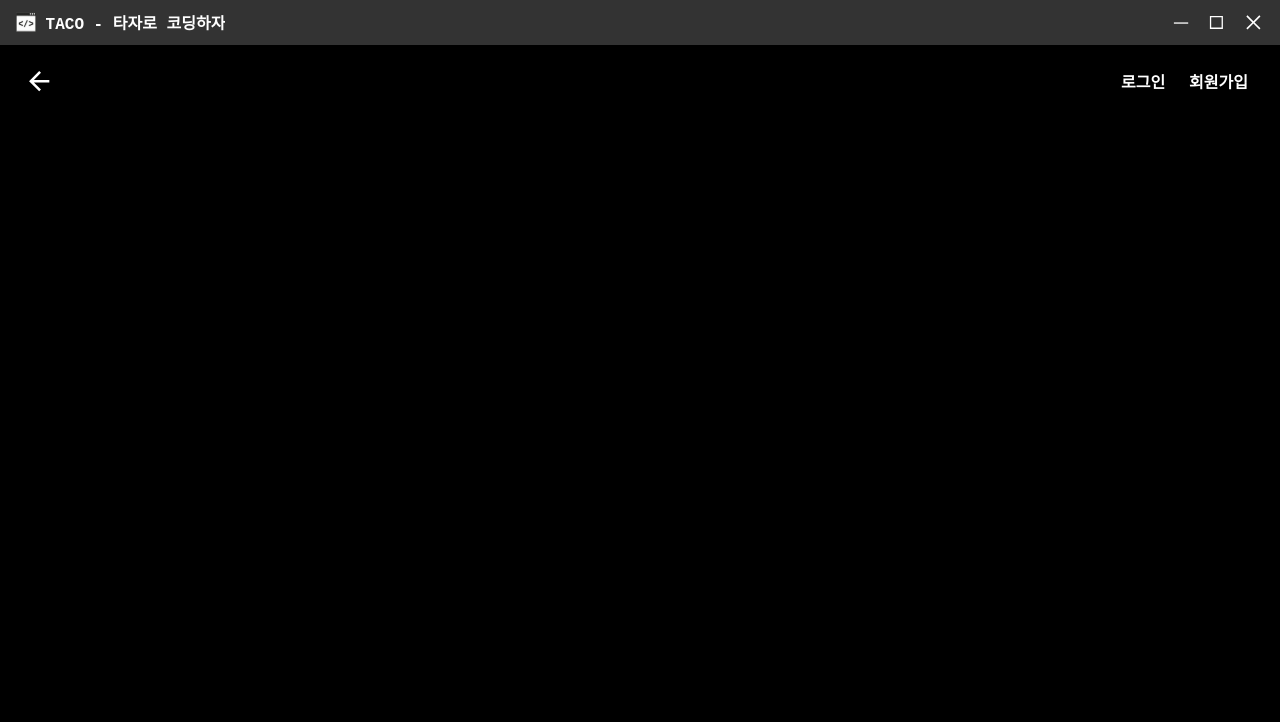
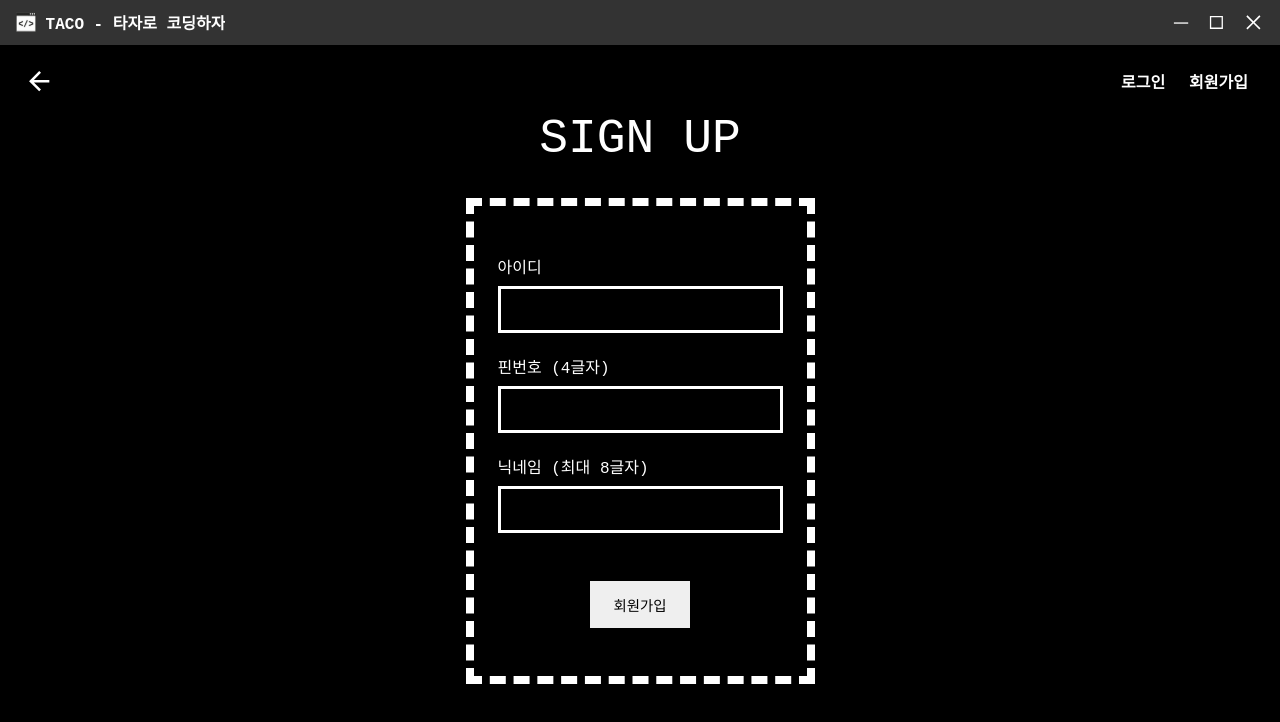
Before and after one commit to MyongjiCapstone-InternetProgramming/TajaCoding-Frontend, a React (Create React App) app: page /signup in a window 1280 px wide. Shown: the top 722 px of the page. Built offline with nearby package versions, Linux system fonts and the light colour scheme; a web font is replaced by a local one.

Commit message:
240502 chat

```diff
--- a/src/components/Login.js
+++ b/src/components/Login.js
@@ -1,9 +1,35 @@
+// 채윤 (마지막 수정 : 2024-05-02)
+import { useState } from "react";
 import UserNav from "./UserNav";
 
 export default function Login(){
+    const [id, setId] = useState("");
+    const [pw, setPw] = useState("");
+    const handleLogin = (e) => {
+        e.preventDefault();
+        if (id==="" || pw==="") return window.alert('빈칸을 입력할 수 없습니다.');
+    }
     return(
         <div style={{height:'100%'}}>
             <UserNav/>
+            <div style={{display:'flex', height:'80%', flexDirection:'column', justifyContent:'center', alignItems:'center'}}>
+                <div style={{fontSize:'3rem', margin: '0 0 2rem 0' }}>LOGIN</div>
+                <div style={{border:"0.5rem dashed white"}}>
+                    <form onSubmit={handleLogin} style={{padding:'3rem 1.5rem', display:'flex', flexDirection:'column', alignItems:'center'}}>
+                        {/* ID와 PW를 입력받는 FORM */}
+                        <div style={{marginBottom:'1.3rem'}}>
+                            <div style={{marginBottom:'0.5rem'}}>아이디</div>
+                            <input value={id} onChange={(e)=>{setId(e.target.value)}} style={{backgroundColor:"transparent", border:'0.2rem solid white', padding:'0.6rem 1rem', color:'white', fontSize:'1.2rem'}}/>
+                        </div>
+                        <div>
+                            <div style={{marginBottom:'0.5rem'}}>핀번호 (4글자)</div>
+                            {/* input태그의 pattern을 사용하여 0~9의 숫자로 4글자 형식을 맞춰야만 submit되도록 함 */}
+                            <input pattern="[0-9]{4}" maxLength={4} value={pw} onChange={(e)=>{setPw(e.target.value)}} type="password" style={{backgroundColor:"transparent", border:'0.2rem solid white', padding:'0.6rem 1rem', color:'white', fontSize:'1.2rem'}}/>
+                        </div>
+                        <button type="submit" style={{borderStyle:'none', padding:'0.8rem 1.5rem', marginTop:'3rem', fontSize:'0.9rem'}}>로그인</button>
+                    </form>
+                </div>
+            </div>
         </div>
     )
 }
--- a/src/components/Signup.js
+++ b/src/components/Signup.js
@@ -1,9 +1,40 @@
+// 채윤 (마지막 수정 : 2024-05-02)
+import { useState } from "react";
 import UserNav from "./UserNav";
 
 export default function Signup(){
+    const [id, setId] = useState("");
+    const [pw, setPw] = useState("");
+    const [nickname, setNickname] = useState("");
+    const handleLogin = (e) => {
+        e.preventDefault();
+        if (id==="" || pw==="" || nickname==="") return window.alert('빈칸을 입력할 수 없습니다.');
+    }
     return(
         <div style={{height:'100%'}}>
             <UserNav/>
+            <div style={{display:'flex', height:'80%', flexDirection:'column', justifyContent:'center', alignItems:'center'}}>
+                <div style={{fontSize:'3rem', margin: '0 0 2rem 0' }}>SIGN UP</div>
+                <div style={{border:"0.5rem dashed white"}}>
+                    <form onSubmit={handleLogin} style={{padding:'3rem 1.5rem', display:'flex', flexDirection:'column', alignItems:'center'}}>
+                        {/* ID와 PW를 입력받는 FORM */}
+                        <div style={{marginBottom:'1.3rem'}}>
+                            <div style={{marginBottom:'0.5rem'}}>아이디</div>
+                            <input value={id} onChange={(e)=>{setId(e.target.value)}} style={{backgroundColor:"transparent", border:'0.2rem solid white', padding:'0.6rem 1rem', color:'white', fontSize:'1.2rem'}}/>
+                        </div>
+                        <div style={{marginBottom:'1.3rem'}}>
+                            <div style={{marginBottom:'0.5rem'}}>핀번호 (4글자)</div>
+                            {/* input태그의 pattern을 사용하여 0~9의 숫자로 4글자 형식을 맞춰야만 submit되도록 함 */}
+                            <input pattern="[0-9]{4}" maxLength={4} value={pw} onChange={(e)=>{setPw(e.target.value)}} type="password" style={{backgroundColor:"transparent", border:'0.2rem solid white', padding:'0.6rem 1rem', color:'white', fontSize:'1.2rem'}}/>
+                        </div>
+                        <div>
+                            <div style={{marginBottom:'0.5rem'}}>닉네임 (최대 8글자)</div>
+                            <input maxLength={8} value={nickname} onChange={(e)=>{setNickname(e.target.value)}} style={{backgroundColor:"transparent", border:'0.2rem solid white', padding:'0.6rem 1rem', color:'white', fontSize:'1.2rem'}}/>
+                        </div>
+                        <button type="submit" style={{borderStyle:'none', padding:'0.8rem 1.5rem', marginTop:'3rem', fontSize:'0.9rem'}}>회원가입</button>
+                    </form>
+                </div>
+            </div>
         </div>
     )
 }
--- a/src/components/UserNav.js
+++ b/src/components/UserNav.js
@@ -5,11 +5,16 @@ import { Link } from "react-router-dom";
 
 /* 뒤로가기 기능과 UserNavigation 구현
 뒤로가기는 window의 location 객체 속성 중 pathname을 사용하여 현재 경로(path)가 메인화면'/'인 경우 외엔 모두 표시. 삼항연산자로 이를 표기
-로그인, 회원가입 페이지는 로그인 한 유저에 대해서는 '로그아웃' 창? 근데 현재 회원을 만들필요가 없어졌다. */
+로그인, 회원가입 페이지는 로그인 한 유저에 대해서는 '로그아웃' 창 */
 export default function UserNav(){
     const currentPath = window.location.pathname;
     const handleBackPage = () => {
-        window.history.back();
+        if(currentPath === '/login' || currentPath === '/signup') {
+            window.location.href = '/'
+        }
+        else{
+            window.history.back();
+        }
     }
     return(
         <div style={{display:'flex', justifyContent:'space-between', alignItems:'center', fontSize:'1rem', fontWeight:'600', marginTop:'1.3rem', marginRight:'2rem'}}>
```
